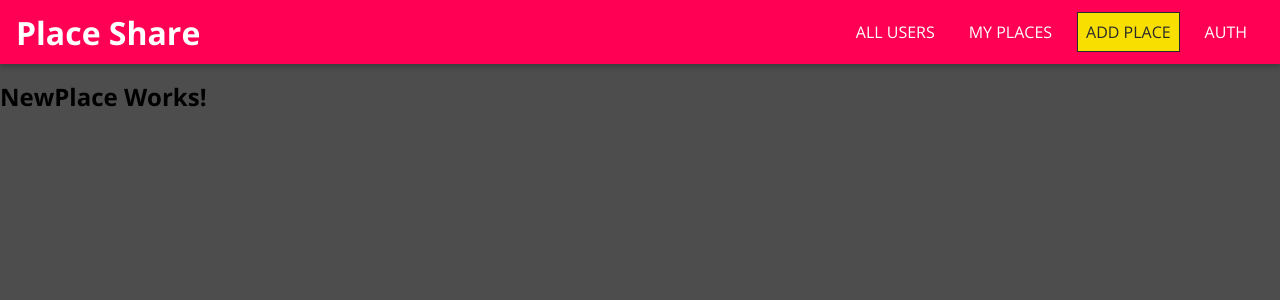
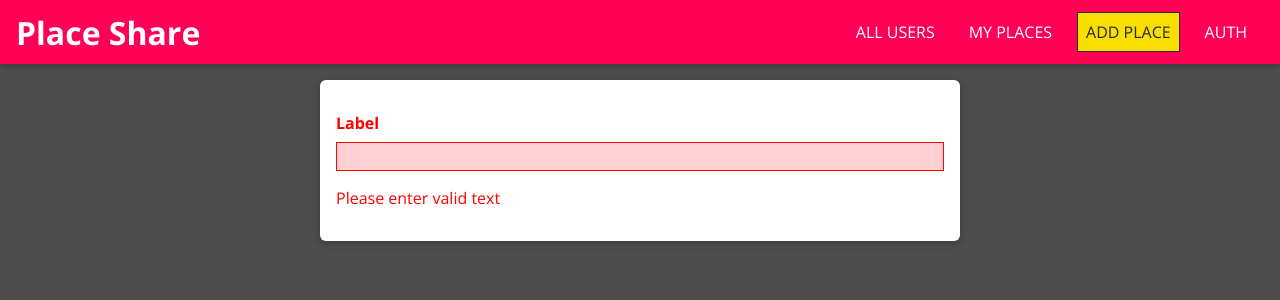
Before and after one commit to sashokpilipok7/place-share, a React (Create React App) app: page /places/new in a window 1280 px wide. Shown: the top 300 px of the page. Built offline with nearby package versions, Linux system fonts and the light colour scheme.

Commit message:
feat: input

```diff
--- /dev/null
+++ b/src/places/pages/NewPlace.css
@@ -0,0 +1,10 @@
+.place-form {
+  list-style: none;
+  margin: 0 auto;
+  padding: 1rem;
+  width: 90%;
+  max-width: 40rem;
+  box-shadow: 0 2px 8px rgba(0, 0, 0, 0.26);
+  border-radius: 6px;
+  background: white;
+}
--- a/src/places/pages/NewPlace.js
+++ b/src/places/pages/NewPlace.js
@@ -1,7 +1,19 @@
-import React from 'react';
+import React from "react";
 
+import Input from "shared/components/FormElements/Input";
+import "./NewPlace.css";
 const NewPlace = () => {
-  return <h2>NewPlace Works!</h2>
+  return (
+    <form className="place-form">
+      <Input
+        element="input"
+        type="text"
+        label="Label"
+        validators={[]}
+        errorText="Please enter valid text"
+      />
+    </form>
+  );
 };
 
 export default NewPlace;
--- /dev/null
+++ b/src/shared/components/FormElements/Input.css
@@ -0,0 +1,41 @@
+.form-control {
+  margin: 1rem 0;
+}
+
+.form-control label,
+.form-control input,
+.form-control textarea {
+  display: block;
+}
+
+.form-control label {
+  font-weight: bold;
+  margin-bottom: 0.5rem;
+}
+
+.form-control input,
+.form-control textarea {
+  width: 100%;
+  font: inherit;
+  border: 1px solid #ccc;
+  background: #f8f8f8;
+  padding: 0.15rem 0.25rem;
+}
+
+.form-control input:focus,
+.form-control textarea:focus {
+  outline: none;
+  background: #ebebeb;
+  border-color: #510077;
+}
+
+.form-control--invalid label,
+.form-control--invalid p {
+  color: red;
+}
+
+.form-control--invalid input,
+.form-control--invalid textarea {
+  border-color: red;
+  background: #ffd1d1;
+}
--- /dev/null
+++ b/src/shared/components/FormElements/Input.js
@@ -0,0 +1,53 @@
+import React, { useReducer } from "react";
+
+import "./Input.css";
+
+const inputReducer = (state, action) => {
+  switch (action.type) {
+    case "CHANGE":
+      return { ...state, value: action.val, isValid: true };
+    default:
+      return state;
+  }
+};
+
+const initialState = { value: "", isValid: false };
+
+function Input(props) {
+  const [inputState, dispatch] = useReducer(inputReducer, initialState);
+
+  const changeHandler = (event) => {
+    dispatch({ type: "CHANGE", val: event.target.value });
+  };
+
+  const element =
+    props.element === "input" ? (
+      <input
+        id={props.id}
+        type={props.type}
+        placeholder={props.placeholder}
+        onChange={changeHandler}
+        value={inputState.value}
+      />
+    ) : (
+      <textarea
+        id={props.id}
+        rows={props.rows || 3}
+        onChange={changeHandler}
+        value={inputState.value}
+      />
+    );
+  return (
+    <div
+      className={`form-control ${
+        !inputState.isValid && "form-control--invalid"
+      }`}
+    >
+      <label htmlFor={props.id}>{props.label}</label>
+      {element}
+      {!inputState.isValid && <p>{props.errorText}</p>}
+    </div>
+  );
+}
+
+export default Input;
```
